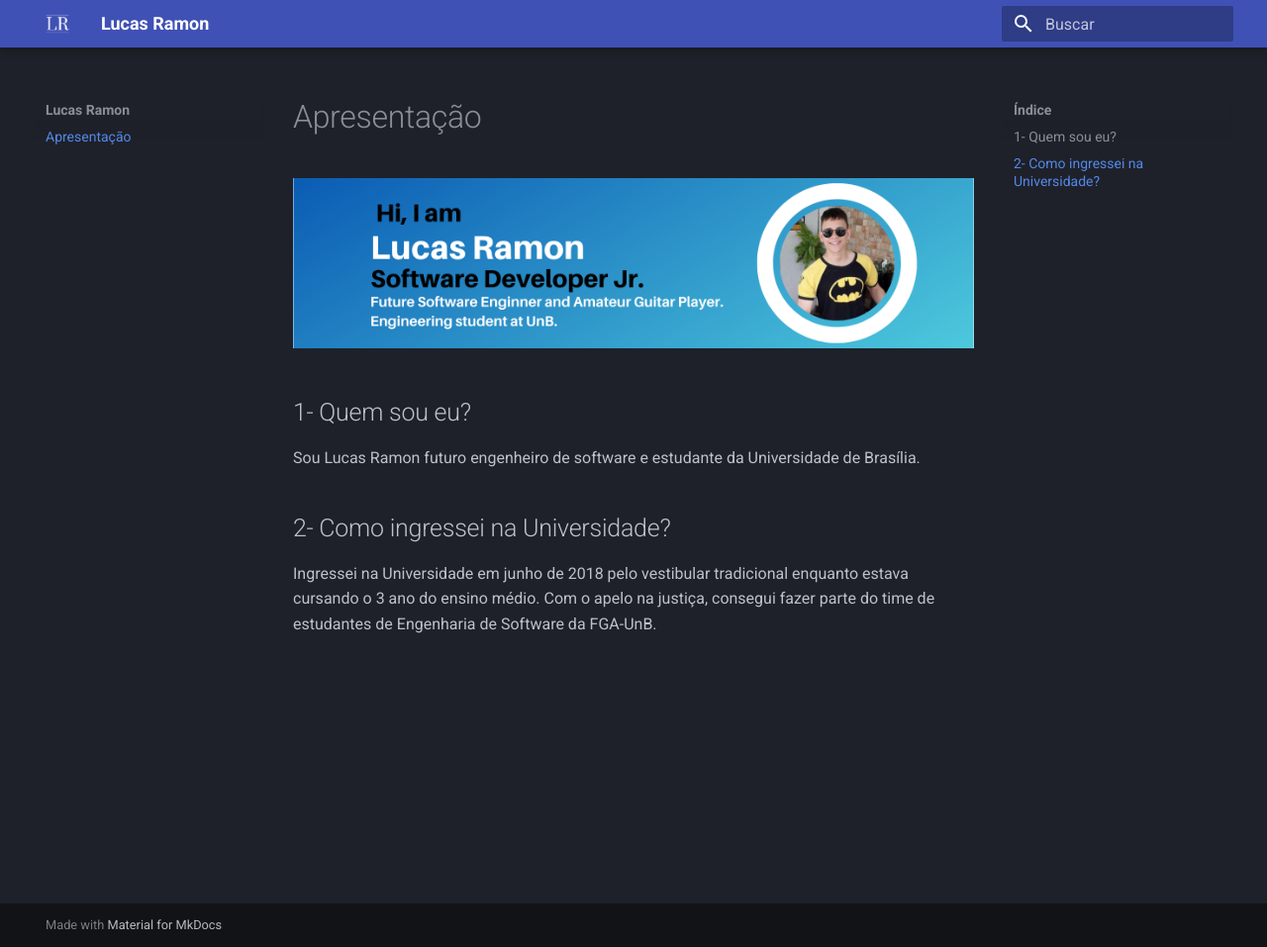
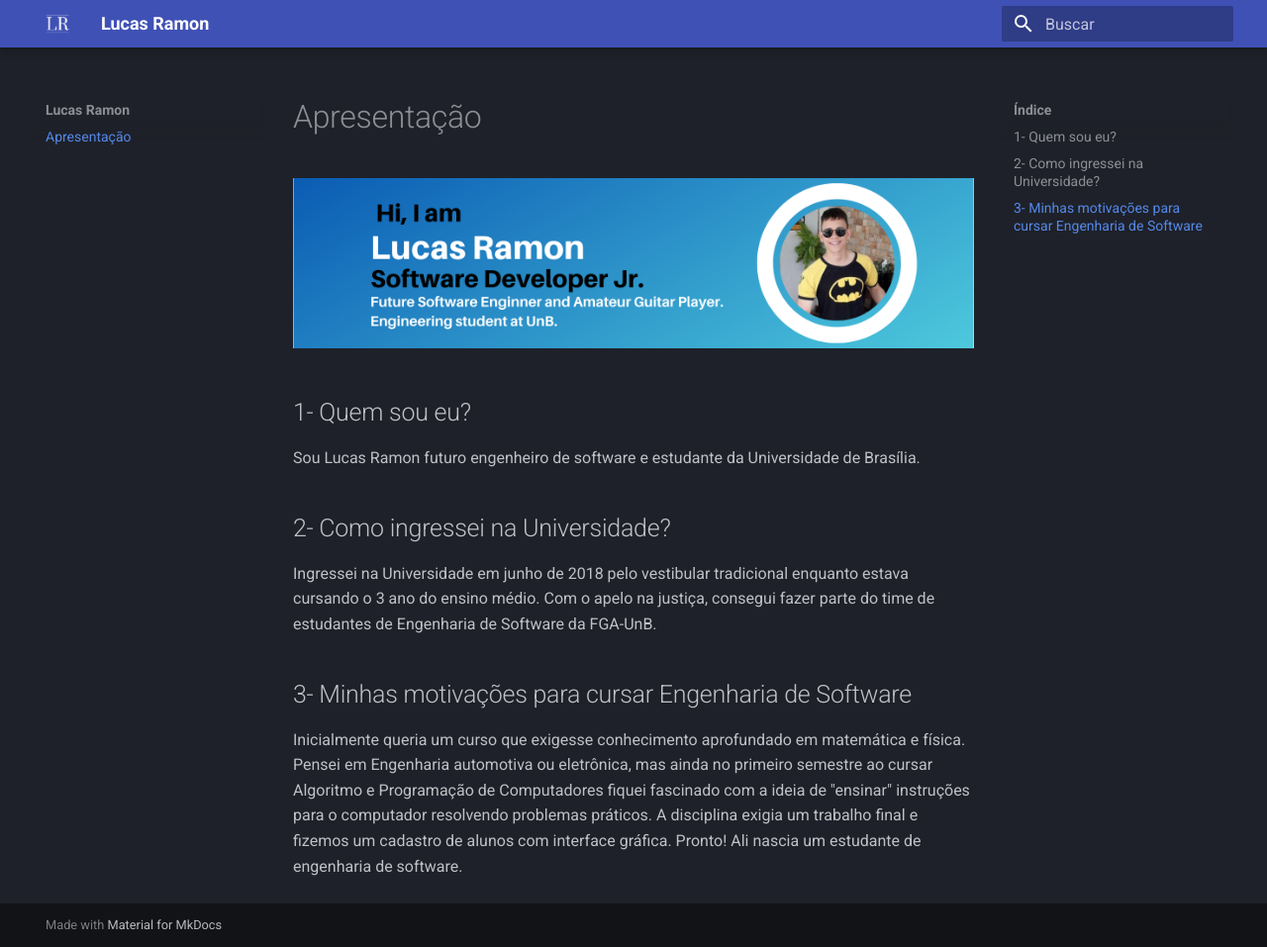
Before and after one commit to lramon2001/lramon2001.github.io, an MkDocs documentation site: the page built from docs/index.md, in a window 1280 px wide and 957 px high. Shown: the whole window at 99% size. Built offline with MkDocs 1.6.1 and Material for MkDocs 9.7.7, drawn with Linux system fonts in a browser that asks for light colours.

Commit message:
Update index.md

```diff
--- a/docs/index.md
+++ b/docs/index.md
@@ -11,3 +11,7 @@ Sou Lucas Ramon futuro engenheiro de software e estudante da Universidade de Bra
 ## 2- Como ingressei na Universidade?
 
 Ingressei na Universidade em junho de 2018 pelo vestibular tradicional enquanto estava cursando o 3 ano do ensino médio. Com o apelo na justiça, consegui fazer parte do time de estudantes de Engenharia de Software da FGA-UnB.
+
+## 3- Minhas motivações para cursar Engenharia de Software
+
+Inicialmente queria um curso que exigesse conhecimento aprofundado em matemática e física. Pensei em Engenharia automotiva ou eletrônica, mas ainda no primeiro semestre ao cursar Algoritmo e Programação de Computadores fiquei fascinado com a ideia de "ensinar" instruções para o computador resolvendo problemas práticos. A disciplina exigia um trabalho final e fizemos um cadastro de alunos com interface gráfica. Pronto! Ali nascia um estudante de engenharia de software.
```
